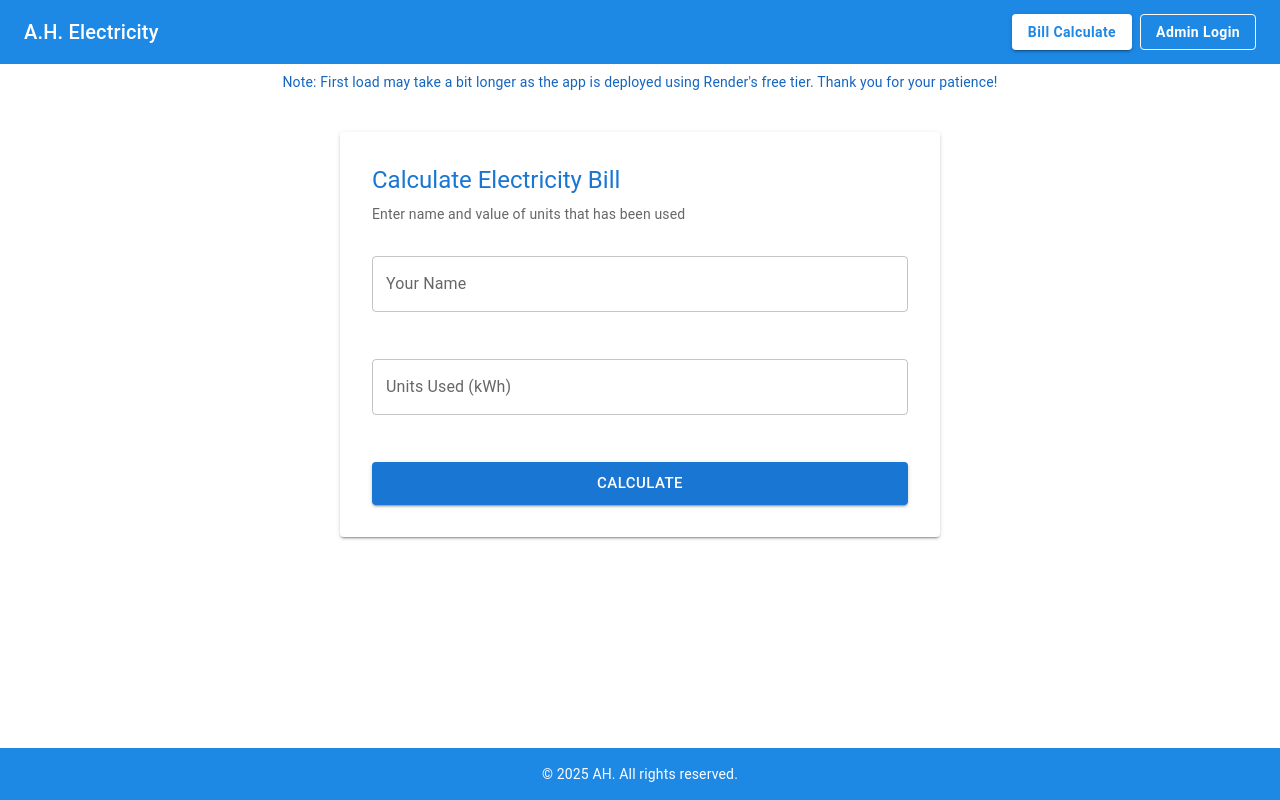
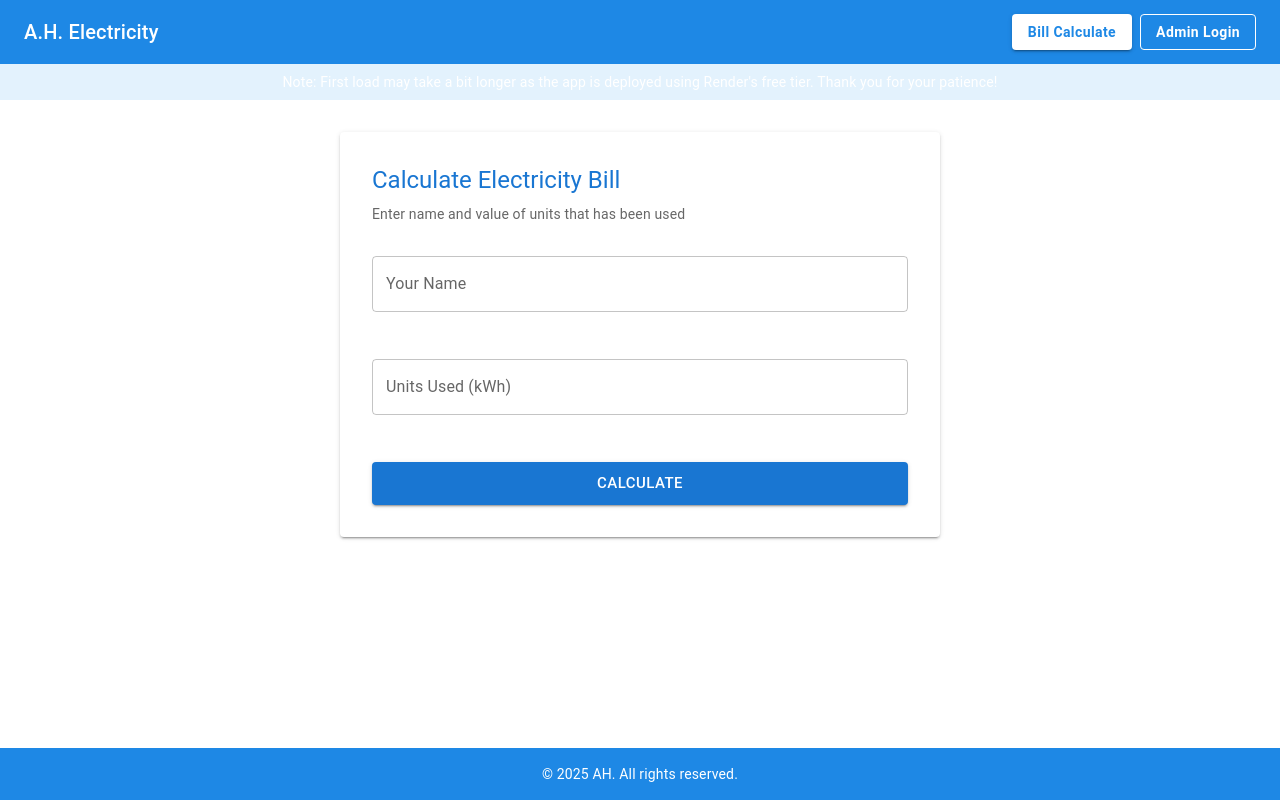
Before and after one commit to Afsana2020/acme-utility-bill-calculator, a React (Create React App) app in the folder frontend/: page / in a window 1280 px wide. Built offline with nearby package versions, Linux system fonts and the light colour scheme.

Commit message:
Update App.tsx

```diff
--- a/frontend/src/App.tsx
+++ b/frontend/src/App.tsx
@@ -103,11 +103,11 @@ function App() {
       </AppBar>
 
       <Box sx={{
-        bgcolor: 'white',
-        color: '#1565c0',
+        bgcolor: '#e3f2fd',
+        color: 'white',
         textAlign: 'center',
         py: 1,
-        fontSize: '0.875rem'
+        fontSize: '0.6rem'
       }}>
         <Typography variant="body2">
     Note: First load may take a bit longer as the app is deployed using Render's free tier. Thank you for your patience!
```
